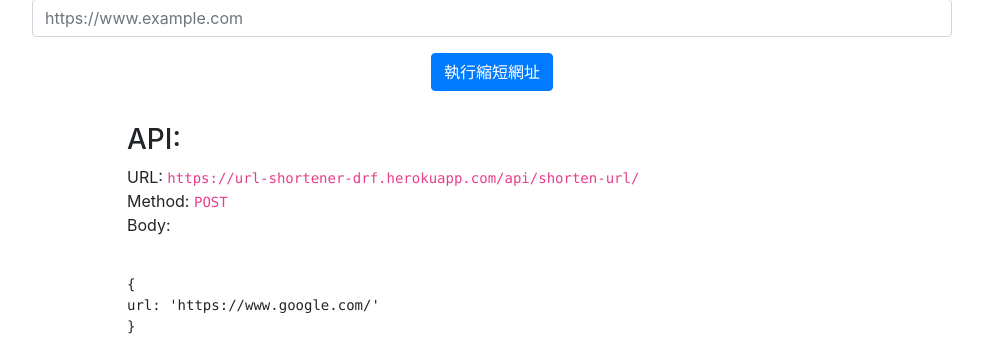
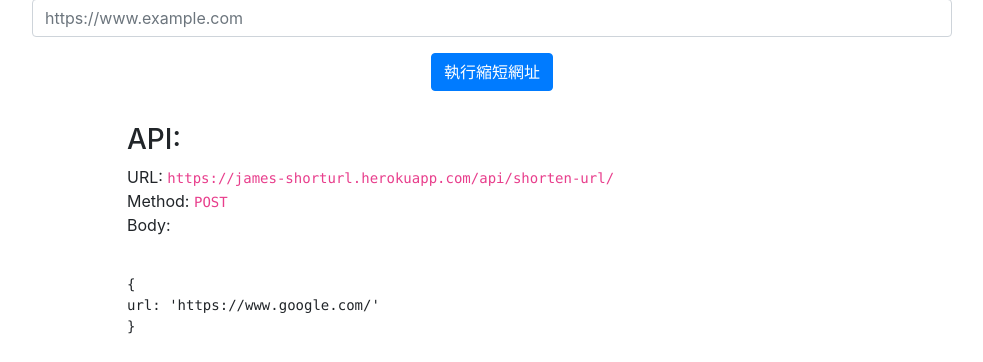
Before and after one commit to a100222213/url_shortener, a Django app: template service/templates/service/home.html in a window 1280 px wide. Shown: the part 89-451 px from the top of the page, without its empty margins (148-1131 px from the left). Run offline with Django 3.2, Linux system fonts and the light colour scheme; the template is opened without the code that fills it, so the values that code supplies are empty; some libraries are stand-ins or nearby versions.

Commit message:
index change

```diff
--- a/service/templates/service/home.html
+++ b/service/templates/service/home.html
@@ -5,7 +5,7 @@
     <meta charset="UTF-8">
     <meta name="viewport" content="width=device-width, initial-scale=1.0">
     <meta http-equiv="X-UA-Compatible" content="ie=edge">
-    <title>URL Shortener</title>
+    <title>Django URL Shortener</title>
     <script src="https://cdnjs.cloudflare.com/ajax/libs/jquery/3.4.1/jquery.min.js"></script>
     <link rel="stylesheet"
         href="https://cdnjs.cloudflare.com/ajax/libs/twitter-bootstrap/4.3.1/css/bootstrap.min.css" />
@@ -42,7 +42,7 @@
             <div class="col-lg-2"></div>
             <div class="col-lg-8">
                 <h3>API:</h3>
-                    URL: <code>https://url-shortener-drf.herokuapp.com/api/shorten-url/</code>
+                    URL: <code>https://james-shorturl.herokuapp.com/api/shorten-url/</code>
                     <br>
                     Method: <code>POST</code>
                     <br>
```
